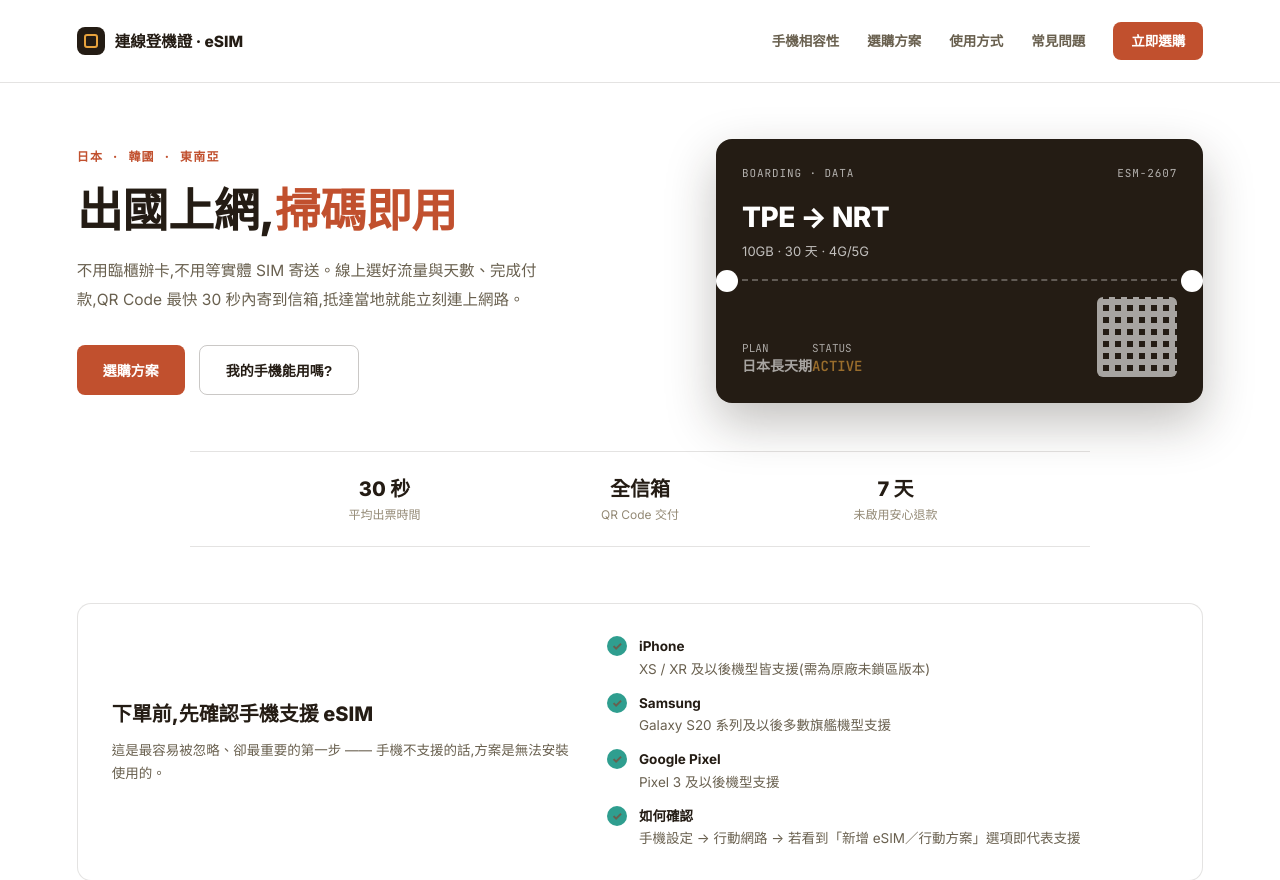
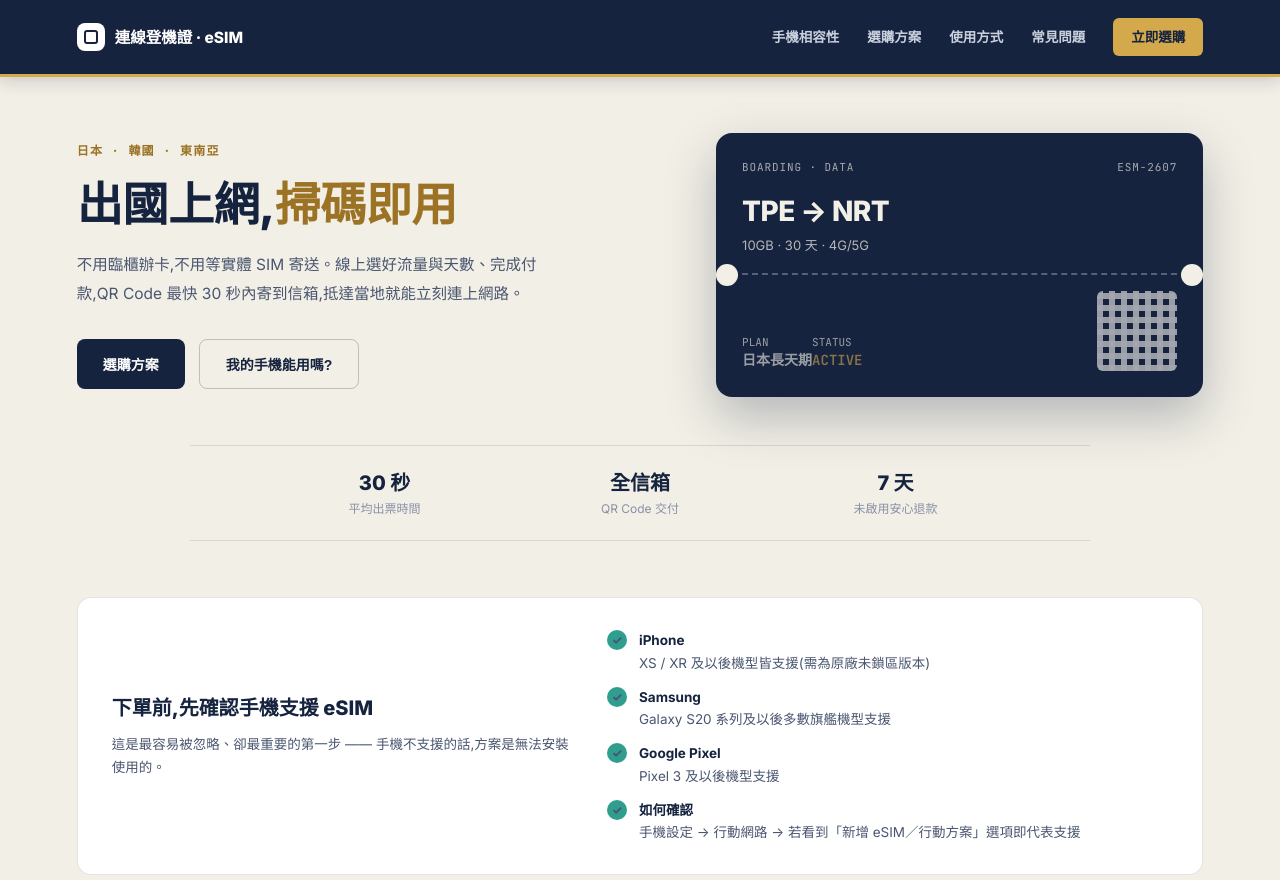
Before and after one commit to t1072959-ops/esim, a website: page esim-shop.html in a window 1280 px wide. Shown: the top 880 px of the page. Drawn offline with Linux system fonts and the light colour scheme; no server answers.

Commit message:
Add files via upload

```diff
--- a/esim-shop.html
+++ b/esim-shop.html
@@ -9,35 +9,36 @@
 <link href="https://fonts.googleapis.com/css2?family=Inter:wght@400;500;600;700;800&family=Noto+Sans+TC:wght@400;500;600;700;800&family=JetBrains+Mono:wght@400;500;600&display=swap" rel="stylesheet">
 <style>
   :root{
-    --paper:#FFFFFF;
-    --paper-dim:#F5F4F1;
+    --paper:#F2EFE6;
+    --paper-dim:#E8E3D5;
     --card:#FFFFFF;
-    --ink:#241C14;
-    --ink-soft:#69604F;
-    --ink-faint:#948A76;
-    --accent:#C1502E;
-    --accent-deep:#9C3E22;
-    --gold:#E8A33D;
+    --ink:#16233F;
+    --ink-deep:#0F1830;
+    --ink-soft:#4A5670;
+    --ink-faint:#8891A6;
+    --accent:#9C7325;
+    --accent-deep:#7A5A1C;
+    --gold:#D4A94B;
     --teal:#2F9E8F;
-    --line: rgba(36,28,20,0.12);
-    --line-strong: rgba(36,28,20,0.24);
+    --line: rgba(22,35,63,0.12);
+    --line-strong: rgba(22,35,63,0.24);
     --sans: 'Inter', 'Noto Sans TC', -apple-system, 'PingFang TC', sans-serif;
     --mono: 'JetBrains Mono', 'SFMono-Regular', Consolas, monospace;
   }
   *{box-sizing:border-box;}
   html{scroll-behavior:smooth;}
   body{ margin:0; background:var(--paper); color:var(--ink); font-family:var(--sans); -webkit-font-smoothing:antialiased; line-height:1.5; }
-  ::selection{ background:var(--accent); color:#fff; }
+  ::selection{ background:var(--ink); color:#fff; }
 
-  header{ padding:22px 6vw; display:flex; justify-content:space-between; align-items:center; border-bottom:1px solid var(--line); position:sticky; top:0; background:rgba(255,255,255,0.92); backdrop-filter:blur(8px); z-index:40; }
-  .brand{ display:flex; align-items:center; gap:10px; font-weight:800; font-size:15.5px; }
-  .brand-mark{ width:28px; height:28px; border-radius:8px; background:var(--ink); position:relative; }
-  .brand-mark::after{ content:''; position:absolute; inset:7px; border:2px solid var(--gold); border-radius:3px; }
+  header{ padding:18px 6vw; display:flex; justify-content:space-between; align-items:center; border-bottom:3px solid var(--gold); position:sticky; top:0; background:var(--ink); z-index:40; box-shadow:0 4px 16px rgba(22,35,63,0.18); }
+  .brand{ display:flex; align-items:center; gap:10px; font-weight:800; font-size:15.5px; color:#fff; }
+  .brand-mark{ width:28px; height:28px; border-radius:8px; background:#fff; position:relative; }
+  .brand-mark::after{ content:''; position:absolute; inset:7px; border:2px solid var(--ink); border-radius:3px; }
   nav{ display:flex; align-items:center; gap:28px; }
-  nav a{ color:var(--ink-soft); text-decoration:none; font-size:13.5px; font-weight:600; }
-  nav a:hover{ color:var(--accent); }
-  .nav-cta{ background:var(--accent); color:#fff !important; padding:9px 18px; border-radius:8px; }
-  .nav-cta:hover{ background:var(--accent-deep); }
+  nav a{ color:#C9D0DE; text-decoration:none; font-size:13.5px; font-weight:600; }
+  nav a:hover{ color:var(--gold); }
+  .nav-cta{ background:var(--gold); color:var(--ink) !important; padding:9px 18px; border-radius:6px; font-weight:800; }
+  .nav-cta:hover{ background:#E4BC6C; }
 
   /* ---------- HERO (boarding pass restored) ---------- */
   .hero{ padding:7vh 6vw 6vh; display:grid; grid-template-columns:1.1fr 0.9fr; gap:44px; align-items:center; }
@@ -46,13 +47,13 @@
   h1 .accent{ color:var(--accent); }
   .hero p{ font-size:15.5px; line-height:1.85; color:var(--ink-soft); max-width:48ch; margin:0 0 30px; }
   .btn{ border:none; cursor:pointer; font-weight:700; font-size:14px; padding:14px 26px; border-radius:8px; transition:all .15s ease; }
-  .btn-primary{ background:var(--accent); color:#fff; }
-  .btn-primary:hover{ background:var(--accent-deep); }
+  .btn-primary{ background:var(--ink); color:#fff; }
+  .btn-primary:hover{ background:var(--ink-deep); }
   .btn-ghost{ background:transparent; color:var(--ink); border:1.5px solid var(--line-strong); }
   .btn-ghost:hover{ border-color:var(--ink); }
   .hero-actions{ display:flex; gap:14px; }
 
-  .stub-preview{ background:var(--ink); border-radius:16px; padding:26px; position:relative; overflow:hidden; color:var(--paper); box-shadow:0 20px 50px rgba(36,28,20,0.28); }
+  .stub-preview{ background:var(--ink); border-radius:16px; padding:26px; position:relative; overflow:hidden; color:var(--paper); box-shadow:0 20px 50px rgba(22,35,63,0.28); }
   .stub-preview .row{ display:flex; justify-content:space-between; font-family:var(--mono); font-size:11px; opacity:0.65; text-transform:uppercase; letter-spacing:0.08em;}
   .stub-preview .route{ font-size:28px; font-weight:800; margin:14px 0 4px; letter-spacing:-0.02em;}
   .stub-preview .sub{ font-size:13px; opacity:0.72; margin-bottom:18px;}
@@ -124,8 +125,8 @@
   .config-bottom{ display:flex; justify-content:space-between; align-items:center; }
   .price{ font-size:26px; font-weight:800; color:var(--ink); }
   .price span{ font-size:12px; color:var(--ink-faint); font-weight:500; margin-left:4px;}
-  .buy-btn{ background:var(--accent); color:#fff; border:none; border-radius:8px; padding:13px 26px; font-weight:700; font-size:13.5px; cursor:pointer; }
-  .buy-btn:hover{ background:var(--accent-deep); }
+  .buy-btn{ background:var(--ink); color:#fff; border:none; border-radius:8px; padding:13px 26px; font-weight:700; font-size:13.5px; cursor:pointer; }
+  .buy-btn:hover{ background:var(--ink-deep); }
 
   /* ---------- HOW IT WORKS ---------- */
   .how{ padding:8vh 6vw; border-top:1px solid var(--line); }
@@ -163,9 +164,9 @@
   .footer-links a{ color:var(--ink-soft); text-decoration:none; }
   .footer-links a:hover{ color:var(--accent); }
 
-  .overlay{ position:fixed; inset:0; background:rgba(36,28,20,0.5); backdrop-filter:blur(3px); display:none; align-items:center; justify-content:center; z-index:50; padding:20px; }
+  .overlay{ position:fixed; inset:0; background:rgba(22,35,63,0.5); backdrop-filter:blur(3px); display:none; align-items:center; justify-content:center; z-index:50; padding:20px; }
   .overlay.show{ display:flex; }
-  .modal{ background:var(--card); border-radius:14px; width:min(420px,100%); overflow:hidden; box-shadow:0 30px 60px rgba(36,28,20,0.25); }
+  .modal{ background:var(--card); border-radius:14px; width:min(420px,100%); overflow:hidden; box-shadow:0 30px 60px rgba(22,35,63,0.25); }
   .modal-head{ padding:20px 24px; border-bottom:1px solid var(--line); display:flex; justify-content:space-between; align-items:center;}
   .modal-head h3{ margin:0; font-size:16px; }
   .modal-close{ background:none; border:none; font-size:18px; cursor:pointer; color:var(--ink-soft); }
```
